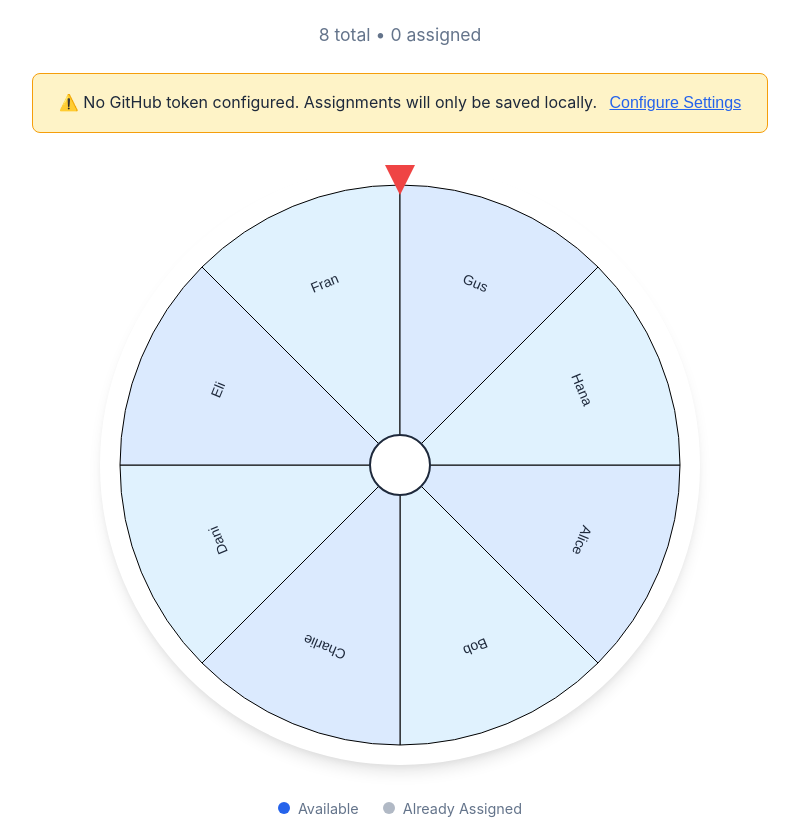
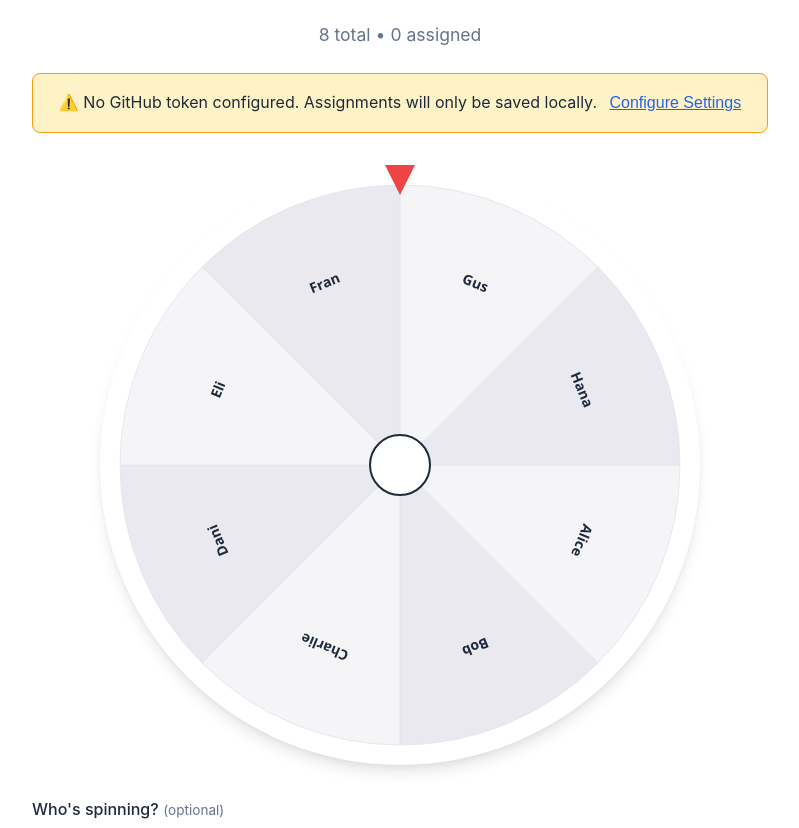
Before and after one commit to Callumsk/SecretSanta, a plain HTML site: page index.html in a window 1280 px wide. Shown: the part 102-930 px from the top of the page, without its empty margins (240-1039 px from the left). Drawn offline with Linux system fonts and the light colour scheme.

Commit message:
Beta 1.1

```diff
--- a/app.js
+++ b/app.js
@@ -329,11 +329,10 @@
 
             const anglePerSegment = (2 * Math.PI) / this.participants.length;
 
-            // Draw segments
+            // Draw segments - all rendered identically regardless of assignment status
             this.participants.forEach((name, index) => {
                 const startAngle = index * anglePerSegment + this.currentRotation;
                 const endAngle = (index + 1) * anglePerSegment + this.currentRotation;
-                const isAssigned = this.assignedRecipients.has(name);
 
                 // Draw segment
                 ctx.beginPath();
@@ -341,17 +340,15 @@
                 ctx.arc(this.centerX, this.centerY, this.radius, startAngle, endAngle);
                 ctx.closePath();
 
-                // Color: alternate, but grey if assigned
-                if (isAssigned) {
-                    ctx.fillStyle = '#e2e8f0';
-                    ctx.strokeStyle = '#cbd5e1';
-                } else {
-                    ctx.fillStyle = index % 2 === 0 ? '#dbeafe' : '#e0f2fe';
-                }
+                // Color: purely index-based alternating colors for readability
+                // No conditional styling based on assignment status
+                const baseFill = index % 2 === 0 ? '#f5f5f7' : '#e9e9ef';
+                ctx.fillStyle = baseFill;
+                ctx.strokeStyle = '#e2e8f0';
                 ctx.fill();
                 ctx.stroke();
 
-                // Draw text
+                // Draw text - identical styling for all names
                 const midAngle = (startAngle + endAngle) / 2;
                 const textRadius = this.radius * 0.7;
                 const x = this.centerX + Math.cos(midAngle) * textRadius;
@@ -362,10 +359,10 @@
                 ctx.rotate(midAngle + Math.PI / 2);
                 ctx.textAlign = 'center';
                 ctx.textBaseline = 'middle';
-                ctx.fillStyle = isAssigned ? '#94a3b8' : '#1e293b';
-                ctx.font = `${Math.max(12, Math.min(16, this.radius / 20))}px sans-serif`;
-                const displayName = isAssigned ? `• ${name}` : name;
-                ctx.fillText(displayName, 0, 0);
+                ctx.fillStyle = '#1e293b';
+                ctx.globalAlpha = 1; // Always full opacity
+                ctx.font = `600 ${Math.max(12, Math.min(16, this.radius / 20))}px system-ui`;
+                ctx.fillText(name, 0, 0); // No prefix, no conditional display
                 ctx.restore();
             });
 
@@ -644,7 +641,7 @@
             const assignedCount = this.state.assignedRecipients.size;
             const totalCount = this.state.participants.length;
 
-            // Update status line
+            // Update status line - show aggregate counts only, no per-name info
             document.getElementById('participants-count').textContent =
                 `${totalCount} total • ${assignedCount} assigned`;
 
@@ -652,7 +649,7 @@
             const spinButton = document.getElementById('spin-button');
             if (eligible.length === 0) {
                 spinButton.disabled = true;
-                this.updateStatusMessage('All recipients assigned.');
+                this.updateStatusMessage('No more spins available.');
             } else {
                 spinButton.disabled = false;
                 this.updateStatusMessage('');
@@ -718,7 +715,7 @@
                         if (!eligible.includes(recipient)) {
                             // Recipient no longer available, pick another
                             if (eligible.length === 0) {
-                                showToast('Conflict: All recipients assigned. Please refresh.');
+                                showToast('No eligible recipients remaining. Please refresh.');
                                 this.isLoading = false;
                                 this.updateUI();
                                 return;
--- a/index.html
+++ b/index.html
@@ -32,17 +32,6 @@
                 <div id="wheel-spinner" class="wheel-spinner" aria-hidden="true"></div>
             </div>
 
-            <!-- Legend -->
-            <div class="legend">
-                <span class="legend-item">
-                    <span class="legend-dot active"></span>
-                    Available
-                </span>
-                <span class="legend-item">
-                    <span class="legend-dot assigned"></span>
-                    Already Assigned
-                </span>
-            </div>
 
             <!-- Controls -->
             <div class="controls">
--- a/styles.css
+++ b/styles.css
@@ -131,38 +131,6 @@ header h1 {
     border-top: 30px solid var(--danger-color);
     z-index: 10;
     pointer-events: none;
-}
-
-/* Legend */
-.legend {
-    display: flex;
-    justify-content: center;
-    gap: 1.5rem;
-    margin: 1rem 0;
-    font-size: 0.9rem;
-    color: var(--text-muted);
-}
-
-.legend-item {
-    display: flex;
-    align-items: center;
-    gap: 0.5rem;
-}
-
-.legend-dot {
-    width: 12px;
-    height: 12px;
-    border-radius: 50%;
-    display: inline-block;
-}
-
-.legend-dot.active {
-    background: var(--primary-color);
-}
-
-.legend-dot.assigned {
-    background: var(--text-muted);
-    opacity: 0.5;
 }
 
 /* Controls */
```
